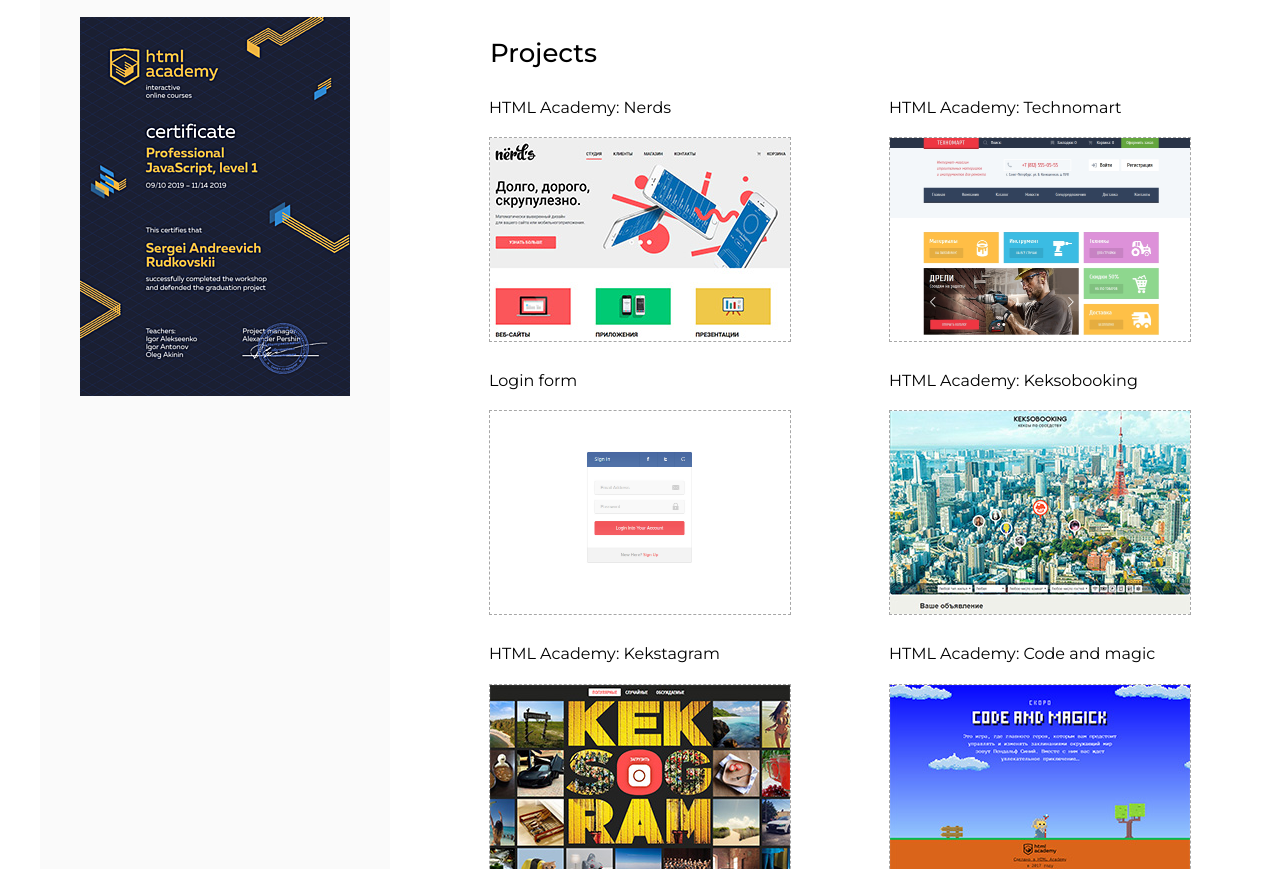
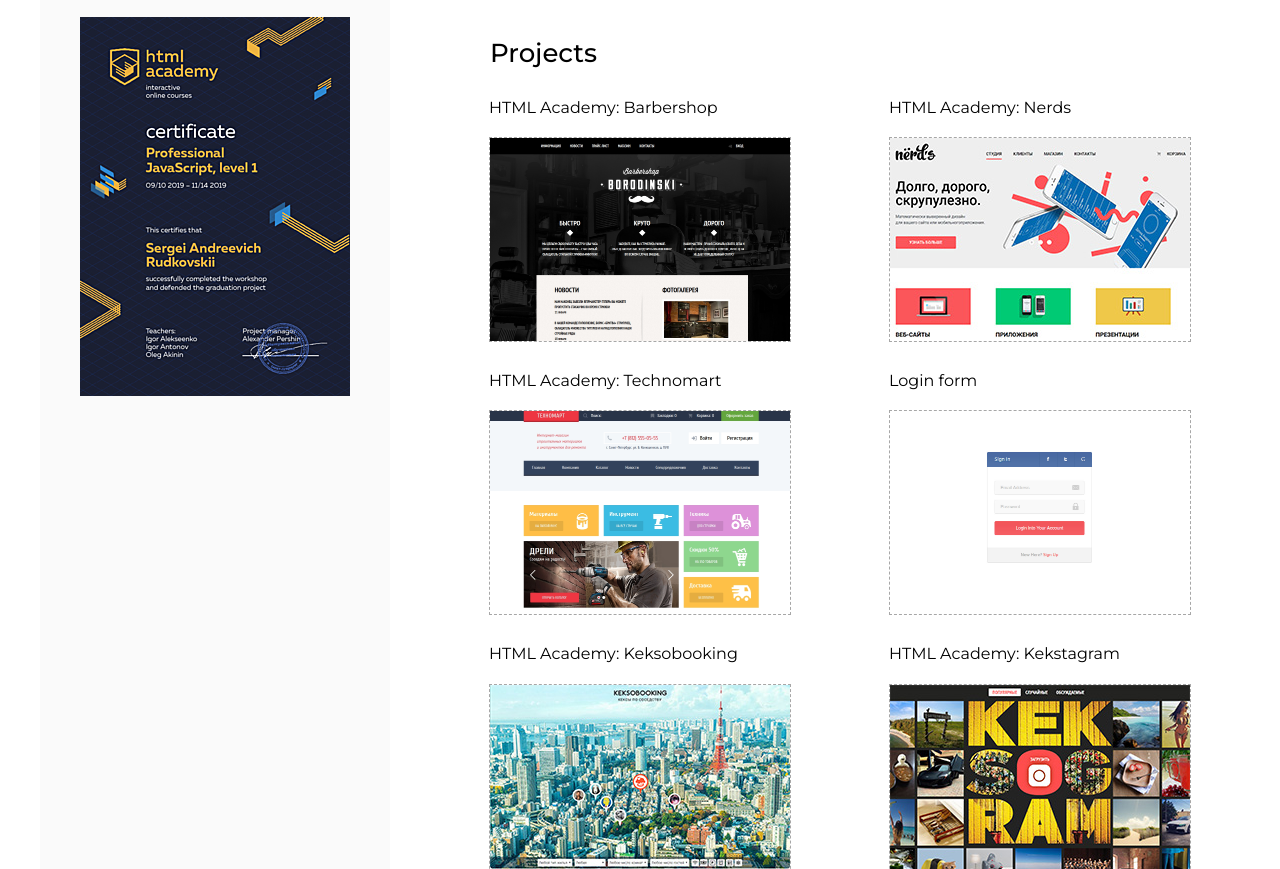
Before and after one commit to rudserg39/Portfolio, a plain HTML site: page index.html in a window 1280 px wide. Shown: the part 843-1712 px from the top of the page. Drawn offline with Linux system fonts and the light colour scheme.

Commit message:
Add a new project

```diff
--- a/index.html
+++ b/index.html
@@ -113,6 +113,19 @@
           <div class="projects__wrapper">
             <div class="projects__card">
               <h3 class="card__title">
+                <a class="card__link" href="https://rudserg39.github.io/Barbershop/" target="_blank">
+                  HTML Academy: Barbershop
+                </a>
+              </h3>
+              <div class="card__image">
+                <a href="https://rudserg39.github.io/Barbershop/" target="_blank">
+                  <img src="img/barbershop.jpg" width="300" height="203" alt="Site image">
+                  <div class="card__description card__description_html-css"></div>
+                </a>
+              </div>
+            </div>
+            <div class="projects__card">
+              <h3 class="card__title">
                 <a class="card__link" href="https://rudserg39.github.io/899487-nerds-27/" target="_blank">
                   HTML Academy: Nerds
                 </a>
```
Also changed, not shown: img/barbershop.jpg (added).
